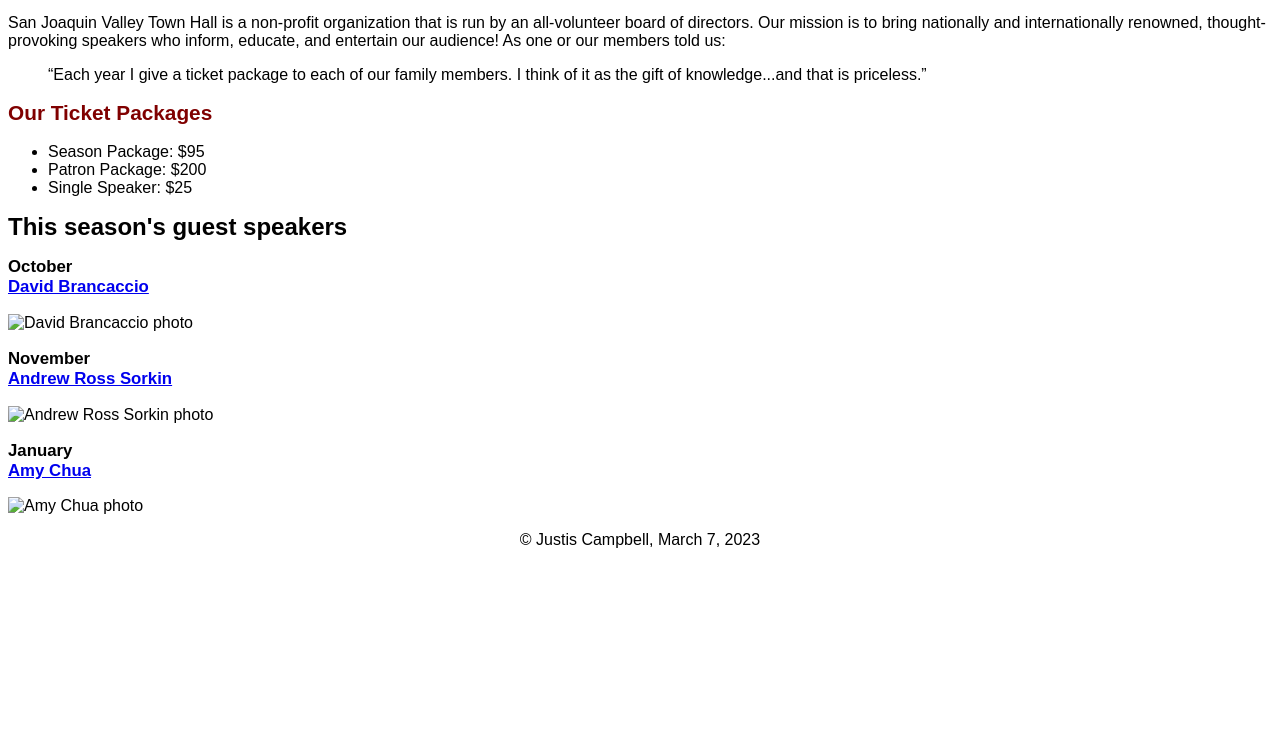
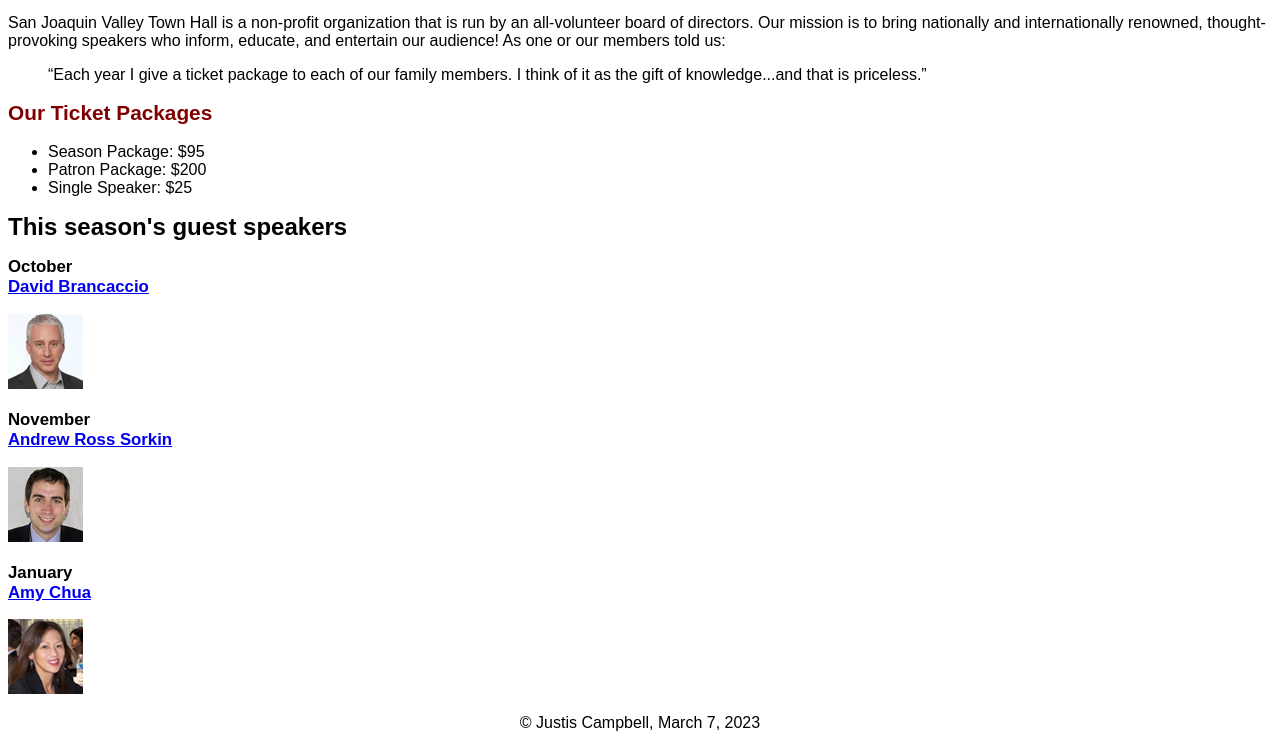
Before and after one commit to jac227/A08, a plain HTML site: page index.html in a window 1280 px wide. Shown: the part 154-902 px from the top of the page. Before the commit the page ends 800 px from the top, so only its background shows below. Drawn offline with Linux system fonts and the light colour scheme; the site is published under a folder, as on GitHub Pages, so addresses that start at the root find nothing.

Commit message:
Update and rename c4_index.html to index.html

```diff
--- a/c4_index.html
+++ b/index.html
@@ -32,11 +32,11 @@
 
 		<h1>This season's guest speakers</h1>
 		<h3>October<br><a href="speakers/brancaccio.html">David Brancaccio</a></h3>
-		<img src="/images/brancaccio75.jpg" alt="David Brancaccio photo" />
+		<img src="images/brancaccio75.jpg" alt="David Brancaccio photo" />
 		<h3>November<br><a href="speakers/sorkin.html">Andrew Ross Sorkin</a></h3>
-		<img src="/images/sorkin75.jpg" alt="Andrew Ross Sorkin photo"/>
+		<img src="images/sorkin75.jpg" alt="Andrew Ross Sorkin photo"/>
 		<h3>January<br><a href="speakers/chua.html">Amy Chua</a></h3>
-		<img src="/images/chua75.jpg" alt="Amy Chua photo">
+		<img src="images/chua75.jpg" alt="Amy Chua photo">
 	</main>
 	<footer>
 		<p>&copy; Justis Campbell, March 7, 2023</p>
```
